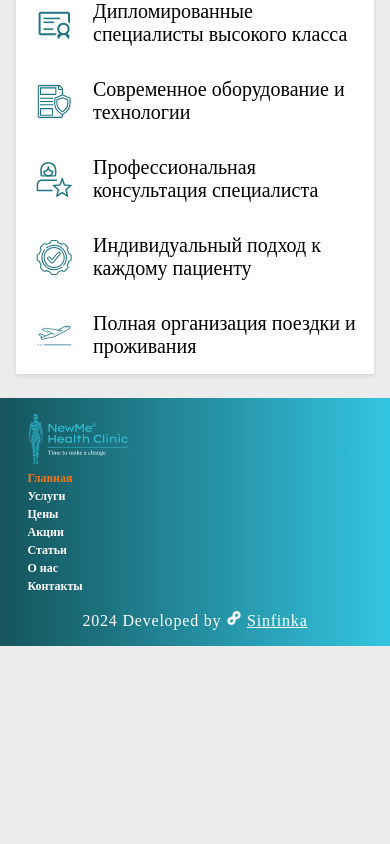
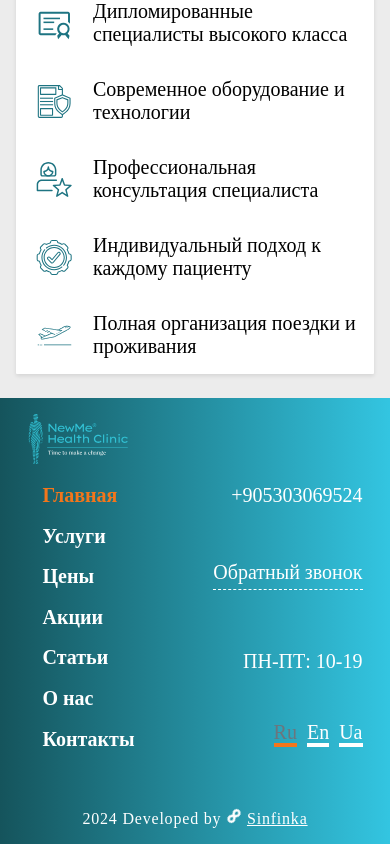
Before and after one commit to Sinfinka/new_me_a, a Next.js app: page / in a window 390 px wide. Shown: the part 563-1407 px from the top of the page. Before the commit the page ends 1209 px from the top, so only its background shows below. Built offline with nearby package versions, Linux system fonts and the light colour scheme.

Commit message:
add footer mobile

```diff
--- a/components/CallMeBlock/CallMeBlock.jsx
+++ b/components/CallMeBlock/CallMeBlock.jsx
@@ -3,15 +3,20 @@ import clsx from "clsx";
 import css from "./CallMeBlock.module.css";
 import LanguageSwitcher from "../LanguageSwitcher/LanguageSwitcher";
 
-export function CallMeBlock({ isInSidebar, onClick }) {
+export function CallMeBlock({ isInSidebar, isInFooter, onClick }) {
   const handleCallbackClick = () => {
     if (onClick) {
-      onClick(); // Викликати передану функцію обробника події onClick
+      onClick();
     }
   };
 
   return (
-    <div className={clsx(css.callMe, { [css.inSidebar]: isInSidebar })}>
+    <div
+      className={clsx(css.callMe, {
+        [css.inSidebar]: isInSidebar,
+        [css.inFooter]: isInFooter,
+      })}
+    >
       <address className={css.address}>
         <a className={css.telLink} href="tel:+905303069524">
           +905303069524
@@ -21,7 +26,7 @@ export function CallMeBlock({ isInSidebar, onClick }) {
         Обратный звонок
       </button>
       <p className={css.workTime}>ПН-ПТ: 10-19</p>
-      <LanguageSwitcher />
+      <LanguageSwitcher isInFooter={isInFooter} />
     </div>
   );
 }
--- a/components/CallMeBlock/CallMeBlock.module.css
+++ b/components/CallMeBlock/CallMeBlock.module.css
@@ -42,21 +42,6 @@
   padding-bottom: 10px;
 }
 
-.inSidebar .workTime {
-  margin-bottom: 100px;
-}
-
-.inSidebar {
-  flex-direction: column;
-  align-items: end;
-  padding-right: 21px;
-  padding-bottom: 0;
-  margin-bottom: 0;
-  border-bottom: none;
-  box-shadow: none;
-  margin-bottom: auto;
-}
-
 @media (min-width: 375px) {
   .telLink {
     font-size: 18px;
@@ -88,3 +73,63 @@
     color: var(--text-blue-hover);
   }
 }
+/* -------------------- Sidebar ------------------- */
+
+.inSidebar .workTime {
+  margin-bottom: 100px;
+}
+
+.inSidebar {
+  flex-direction: column;
+  align-items: end;
+  padding-right: 21px;
+  padding-bottom: 0;
+  margin-bottom: 0;
+  border-bottom: none;
+  box-shadow: none;
+  margin-bottom: auto;
+}
+
+/* -------------------- Footer ------------------- */
+.inFooter {
+  flex-direction: column;
+  align-items: end;
+  border-bottom: none;
+  box-shadow: none;
+  margin-bottom: 16px;
+}
+
+.inFooter .telLink {
+  font-size: 14px;
+  color: var(--text-color);
+}
+
+.inFooter .telLink:hover,
+.inFooter .telLink:focus {
+  color: var(--text-blue-hover);
+}
+
+.inFooter .btn {
+  font-size: 14px;
+  color: var(--text-color);
+  border-bottom: 1px dashed var(--text-color);
+}
+
+.inFooter .workTime {
+  font-size: 14px;
+  color: var(--text-color);
+}
+
+@media (min-width: 375px) {
+  .inFooter .telLink {
+    font-size: 20px;
+  }
+
+  .inFooter .btn {
+    font-size: 20px;
+  }
+
+  .inFooter .workTime {
+    font-size: 20px;
+  }
+}
--- a/components/CallbackModal/CallbackModal.jsx
+++ b/components/CallbackModal/CallbackModal.jsx
@@ -5,7 +5,7 @@ import PhoneInput from "react-phone-number-input";
 import Button from "../Button/Button";
 import { validationSchema } from "./validationSchema";
 
-const CallbackModal = ({ isOpen, onClose }) => {
+const CallbackModal = ({ isOpen, onClose, onSubmit }) => {
   const modalRef = useRef(null);
   const backdropRef = useRef(null);
 
@@ -27,7 +27,7 @@ const CallbackModal = ({ isOpen, onClose }) => {
         backdropRef.current.removeEventListener("click", handleBackdropClick);
       }
     };
-  }, [isOpen, onClose]);
+  }, [isOpen, onClose, handleBackdropClick]);
 
   if (!isOpen) {
     return null;
@@ -43,7 +43,7 @@ const CallbackModal = ({ isOpen, onClose }) => {
     const phoneNumber = values.phone;
     console.log(phoneNumber);
 
-    // onSubmit(values, { setSubmitting });
+    onSubmit(values, { setSubmitting });
   };
 
   return (
--- a/components/Footer/Footer.jsx
+++ b/components/Footer/Footer.jsx
@@ -4,11 +4,24 @@ import con from "../../styles/container.module.css";
 import Link from "next/link";
 import Icon from "../icons";
 import { NavBar } from "../NavBar/NavBar";
+import { CallMeBlock } from "../CallMeBlock/CallMeBlock";
+import { useState } from "react";
+import CallbackModal from "../CallbackModal/CallbackModal";
 
 function Footer() {
+  const [isModalOpen, setIsModalOpen] = useState(false);
+
+  const handleOpenModal = () => {
+    setIsModalOpen(true);
+  };
+
+  const handleCloseModal = () => {
+    setIsModalOpen(false);
+  };
+
   return (
     <footer className={css.footer}>
-      <div className={con.container}>
+      <div className={`${con.container} ${css.wrapper}`}>
         <Link href="/">
           <Icon
             className={css.logo}
@@ -17,7 +30,10 @@ function Footer() {
             height="50"
           />
         </Link>
-        <NavBar isInFooter />
+        <div className={css.navigation}>
+          <NavBar isInFooter />
+          <CallMeBlock isInFooter onClick={handleOpenModal} />
+        </div>
         <p className={css.text}>
           2024 Developed by <FaInfinity className={css.rotatingIcon} />{" "}
           <Link href="https://github.com/Sinfinka" className={css.linkToGit}>
@@ -25,6 +41,14 @@ function Footer() {
           </Link>
         </p>
       </div>
+      <CallbackModal
+        isOpen={isModalOpen}
+        onClose={handleCloseModal}
+        onSubmit={(values, { setSubmitting }) => {
+          setSubmitting(false);
+          handleCloseModal();
+        }}
+      />
     </footer>
   );
 }
--- a/components/Footer/Footer.module.css
+++ b/components/Footer/Footer.module.css
@@ -1,6 +1,21 @@
 .footer {
   padding-top: 16px;
   background: var(--lineal-gradient);
+}
+
+.wrapper {
+  display: flex;
+  flex-direction: column;
+}
+.navigation {
+  display: flex;
+  flex-direction: row;
+  justify-content: space-between;
+  margin-bottom: 24px;
+}
+
+.logo {
+  margin-bottom: 16px;
 }
 
 .text {
--- a/components/LanguageSwitcher/LanguageSwitcher.jsx
+++ b/components/LanguageSwitcher/LanguageSwitcher.jsx
@@ -1,8 +1,8 @@
 import { useRouter } from "next/router";
 import clsx from "clsx";
-import css from "./LanguageSwitcher.module.css"; // Файл зі стилями
+import css from "./LanguageSwitcher.module.css";
 
-const LanguageSwitcher = () => {
+const LanguageSwitcher = ({ isInFooter }) => {
   const router = useRouter();
   //   const pathname = router.pathname;
 
@@ -17,7 +17,7 @@ const LanguageSwitcher = () => {
   };
 
   return (
-    <div className={clsx(css.languageSwitcher)}>
+    <div className={clsx(css.languageSwitcher, { [css.inFooter]: isInFooter })}>
       <button
         className={clsx(css.languageButton, {
           [css.active]: router.locale === "ru",
--- a/components/LanguageSwitcher/LanguageSwitcher.module.css
+++ b/components/LanguageSwitcher/LanguageSwitcher.module.css
@@ -13,9 +13,28 @@
   border-bottom: 4px solid var(--secondary-color);
   background-color: inherit;
   cursor: pointer;
+  transition: color 0.3s ease, border-bottom 0.3s ease;
+}
+
+.languageButton:hover,
+.languageButton:focus {
+  color: var(--text-blue-hover);
+  border-bottom: 4px solid var(--text-blue-hover);
 }
 
 .languageButton.active {
   color: var(--text-color-black);
   border-bottom: 4px solid var(--accent-color);
 }
+
+/* -----------------------Footer-------------------- */
+
+.inFooter .languageButton {
+  color: var(--text-color);
+  border-bottom: 4px solid var(--text-color);
+}
+
+.inFooter .languageButton.active {
+  color: var(--secondary-color);
+  border-bottom: 4px solid var(--accent-color);
+}
--- a/components/NavBar/NavBar.module.css
+++ b/components/NavBar/NavBar.module.css
@@ -12,11 +12,26 @@
   color: var(--secondary-color);
   padding: 0 15px 15px 15px;
   white-space: nowrap;
+  transition: color 0.3s ease;
+}
+
+.navigation .navLink:hover,
+.navigation .navLink:focus {
+  color: var(--text-blue-hover);
 }
 
 .navigation .navLink.active {
   color: var(--accent-color);
 }
+
+@media (min-width: 375px) {
+  .navigation .navLink {
+    font-size: 24px;
+    font-weight: 700;
+    line-height: 113.71%;
+  }
+}
+/* -----------------------------Sidebar-------------------------- */
 
 .inSidebar .navigation {
   /* display: block; */
@@ -33,23 +48,24 @@
   margin-bottom: 24px;
 }
 
-@media (min-width: 375px) {
-  .navigation .navLink {
-    font-size: 24px;
-    font-weight: 700;
-    line-height: 113.71%;
-  }
-}
-
+/* -----------------------------Footer-------------------------- */
 .inFooter .navigation {
   flex-direction: column;
 }
 .inFooter .navLink {
   color: var(--text-color);
-  font-size: 12px;
-  padding: 0;
+  font-size: 16px;
 }
 
+.inFooter .li {
+  padding-bottom: 18px;
+}
+
+@media (min-width: 375px) {
+  .inFooter .navLink {
+    font-size: 20px;
+  }
+}
 @media (min-width: 1440px) {
   .inFooter .navigation {
     flex-direction: row;
```
